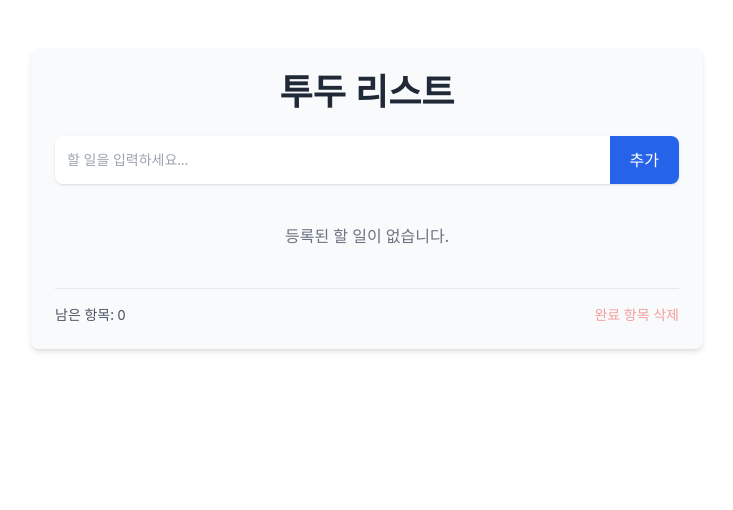
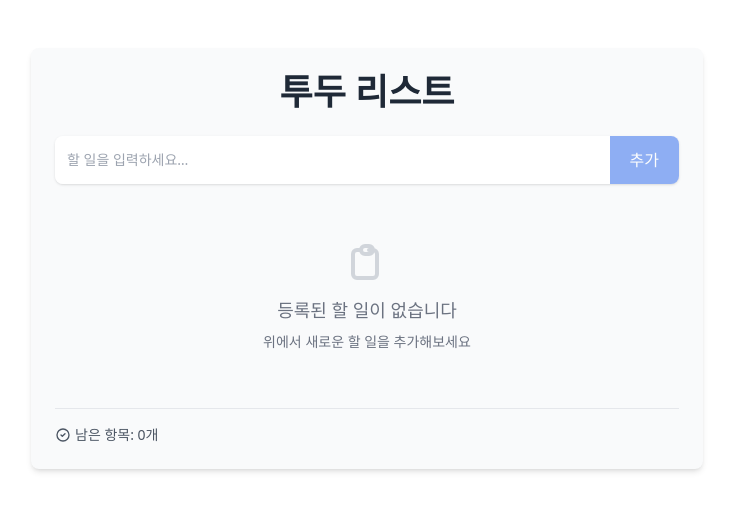
Before and after one commit to chickengir1/todo-app, an Angular app: page / in a window 1280 px wide. Shown: the top 510 px of the page, without its empty margins (273-1006 px from the left). Built offline with nearby package versions, Linux system fonts and the light colour scheme.

Commit message:
Refactor: TodoItemComponent 및 TodoPageComponent의 메서드 및 템플릿 개선, 아이콘 컴포넌트 추가

```diff
--- a/src/app/features/todo/components/todo-item/todo-item.component.ts
+++ b/src/app/features/todo/components/todo-item/todo-item.component.ts
@@ -1,4 +1,4 @@
-import { Component, EventEmitter, Input, Output } from '@angular/core';
+import { Component, input, output } from '@angular/core';
 import { CommonModule } from '@angular/common';
 import type { Todo } from '../../models/todo.model';
 
@@ -9,8 +9,16 @@ import type { Todo } from '../../models/todo.model';
   templateUrl: './todo-item.component.html',
 })
 export class TodoItemComponent {
-  @Input({ required: true }) todo!: Todo;
+  readonly todo = input.required<Todo>();
 
-  @Output() toggle = new EventEmitter<string>();
-  @Output() remove = new EventEmitter<string>();
+  readonly toggle = output<string>();
+  readonly remove = output<string>();
+
+  onToggle(): void {
+    this.toggle.emit(this.todo().id);
+  }
+
+  onRemove(): void {
+    this.remove.emit(this.todo().id);
+  }
 }
--- a/src/app/features/todo/components/todo-page/todo-page.component.html
+++ b/src/app/features/todo/components/todo-page/todo-page.component.html
@@ -8,42 +8,56 @@
       class="flex-1 p-3 border-gray-300 focus:ring-blue-500 focus:border-blue-500 block w-full text-sm border-0 focus:outline-none"
       placeholder="할 일을 입력하세요…"
       [(ngModel)]="title"
-      (keyup.enter)="addTodo()"
+      (keyup.enter)="onEnterKey()"
     />
     <button
-      class="px-5 py-3 bg-blue-600 text-white hover:bg-blue-700 focus:outline-none focus:ring-2 focus:ring-blue-500 focus:ring-offset-2 transition duration-150 ease-in-out"
+      class="px-5 py-3 bg-blue-600 text-white hover:bg-blue-700 focus:outline-none focus:ring-2 focus:ring-blue-500 focus:ring-offset-2 transition duration-150 ease-in-out disabled:opacity-50"
       (click)="addTodo()"
+      [disabled]="!vm().canAddTodo"
     >
       추가
     </button>
   </div>
   <ul class="space-y-3 mb-6">
-    @for (t of todoService.todoList$ | async; track t.id) {
+    @for (todo of vm().todoList; track todo.id) {
     <app-todo-item
-      [todo]="t"
-      (toggle)="toggleTodo($event)"
-      (remove)="removeTodo($event)"
-    ></app-todo-item>
+      [todo]="todo"
+      (toggle)="onToggleTodo($event)"
+      (remove)="onRemoveTodo($event)"
+    />
+    } @empty {
+    <li class="text-center text-gray-500 py-8">
+      <div class="flex flex-col items-center gap-2">
+        <app-clipboard-icon class="w-12 h-12 text-gray-300" />
+        <span class="text-lg font-medium">등록된 할 일이 없습니다</span>
+        <span class="text-sm">위에서 새로운 할 일을 추가해보세요</span>
+      </div>
+    </li>
     }
-    <li
-      *ngIf="(todoService.todoList$ | async)?.length === 0"
-      class="text-center text-gray-500 py-4"
-    >
-      등록된 할 일이 없습니다.
-    </li>
   </ul>
   <div
-    class="flex flex-col sm:flex-row justify-between items-center mt-4 text-sm text-gray-600 border-t border-gray-200 pt-4"
+    class="flex flex-col sm:flex-row justify-between items-center mt-4 text-sm text-gray-600 border-t border-gray-200 pt-4 gap-3"
   >
-    <span>남은 항목: {{ todoService.remainingCount$ | async }}</span>
+    <div class="flex items-center gap-4">
+      <span class="flex items-center gap-1">
+        <app-check-circle-icon class="w-4 h-4" />
+        남은 항목: {{ vm().remainingCount }}개
+      </span>
+      @if (vm().totalCount > 0) {
+      <span class="text-xs bg-gray-200 px-2 py-1 rounded-full">
+        전체 {{ vm().totalCount }}개
+      </span>
+      }
+    </div>
+
+    @if (vm().hasCompletedTodos) {
     <button
-      class="mt-2 sm:mt-0 text-red-500 hover:text-red-700 hover:underline focus:outline-none"
-      (click)="clearCompletedTodos()"
-      [disabled]="!hasCompletedTodos()"
-      [class.opacity-50]="!hasCompletedTodos()"
-      [class.cursor-not-allowed]="!hasCompletedTodos()"
+      class="flex items-center gap-1 text-red-500 hover:text-red-700 hover:underline focus:outline-none transition-colors duration-200"
+      (click)="onClearCompleted()"
     >
+      <app-trash-icon class="w-4 h-4" />
       완료 항목 삭제
     </button>
+    }
   </div>
 </div>
--- a/src/app/features/todo/components/todo-page/todo-page.component.ts
+++ b/src/app/features/todo/components/todo-page/todo-page.component.ts
@@ -1,77 +1,137 @@
-import { Component, signal, computed, inject } from '@angular/core';
+import { Component, signal, computed } from '@angular/core';
 import { CommonModule } from '@angular/common';
 import { FormsModule } from '@angular/forms';
-import { TodoService } from '../../services/todo.service';
 import { TodoItemComponent } from '../todo-item/todo-item.component';
-import { toSignal } from '@angular/core/rxjs-interop';
-import type { Todo } from '../../models/todo.model';
+import { CheckCircleIconComponent } from '../../../../shared/components/icons/check-circle-icon.component';
+import { ClipboardIconComponent } from '../../../../shared/components/icons/clipboard-icon.component';
+import { TrashIconComponent } from '../../../../shared/components/icons/trash-icon.component';
+import type { Todo, TodoPageViewModel } from '../../models/todo.model';
 
-interface CheckTodoArgs {
-  todoList: Todo[];
-  remainingCount: number;
+function getActiveTodos(todos: Todo[]): Todo[] {
+  return todos.filter((todo) => !todo.completed);
 }
 
-interface AddTodoArgs {
-  title: string;
-  todoService: TodoService;
+function getTodoById(todos: Todo[], id: string): Todo | undefined {
+  return todos.find((todo) => todo.id === id);
 }
 
-function checkHasCompletedTodos({ todoList, remainingCount }: CheckTodoArgs) {
-  return todoList.length > 0 && remainingCount !== todoList.length;
+function excludeTodoById(todos: Todo[], id: string): Todo[] {
+  return todos.filter((todo) => todo.id !== id);
 }
 
-function handleAddTodo({ title, todoService }: AddTodoArgs) {
-  const trimmedTitle = title.trim();
+function createTodo(title: string): Todo {
+  return {
+    id: crypto.randomUUID(),
+    title: title.trim(),
+    completed: false,
+    createdAt: new Date(),
+  };
+}
 
-  if (!trimmedTitle) return title;
+function toggleTodo(todo: Todo): Todo {
+  return {
+    ...todo,
+    completed: !todo.completed,
+  };
+}
 
-  todoService.add(trimmedTitle);
-
-  return '';
+function updateTodo(
+  todos: Todo[],
+  id: string,
+  updater: (todo: Todo) => Todo
+): Todo[] {
+  return todos.map((todo) => (todo.id === id ? updater(todo) : todo));
 }
 
 @Component({
   selector: 'app-todo-page',
   standalone: true,
-  imports: [CommonModule, FormsModule, TodoItemComponent],
+  imports: [
+    CommonModule,
+    FormsModule,
+    TodoItemComponent,
+    CheckCircleIconComponent,
+    ClipboardIconComponent,
+    TrashIconComponent,
+  ],
   templateUrl: './todo-page.component.html',
 })
 export class TodoPageComponent {
-  todoService = inject(TodoService);
+  private readonly _todos = signal<Todo[]>([]);
+  readonly title = signal('');
 
-  title = signal('');
+  readonly vm = computed<TodoPageViewModel>(() => {
+    const title = this.title();
+    const todoList = this._todos();
+    const activeTodos = getActiveTodos(todoList);
+    const completedTodos = todoList.filter((todo) => todo.completed);
+    const remainingCount = activeTodos.length;
+    const totalCount = todoList.length;
+    const hasCompletedTodos = completedTodos.length > 0;
+    const isEmpty = todoList.length === 0;
+    const canAddTodo = title.trim().length > 0;
 
-  todoList = toSignal(this.todoService.todoList$, { initialValue: [] });
-
-  remainingCount = toSignal(this.todoService.remainingCount$, {
-    initialValue: 0,
+    return {
+      title,
+      todoList,
+      activeTodos,
+      completedTodos,
+      remainingCount,
+      totalCount,
+      hasCompletedTodos,
+      isEmpty,
+      canAddTodo,
+    };
   });
 
-  hasCompletedTodos = computed(() =>
-    checkHasCompletedTodos({
-      todoList: this.todoList(),
-      remainingCount: this.remainingCount(),
-    })
-  );
+  private readonly actions = {
+    addTodo: (): void => {
+      const title = this.title().trim();
+      if (!title) return;
 
-  addTodo() {
-    this.title.set(
-      handleAddTodo({
-        title: this.title(),
-        todoService: this.todoService,
-      })
-    );
-  }
+      const newTodo = createTodo(title);
+      this._todos.update((todos) => [...todos, newTodo]);
+      this.title.set('');
+    },
 
-  toggleTodo(id: string) {
-    this.todoService.toggle(id);
-  }
+    toggleTodo: (id: string): void => {
+      const currentTodos = this._todos();
+      const todo = getTodoById(currentTodos, id);
 
-  removeTodo(id: string) {
-    this.todoService.remove(id);
-  }
+      if (!todo) return;
 
-  clearCompletedTodos() {
-    this.todoService.clearCompleted();
-  }
+      this._todos.set(updateTodo(currentTodos, id, toggleTodo));
+    },
+
+    removeTodo: (id: string): void => {
+      this._todos.update((todos) => excludeTodoById(todos, id));
+    },
+
+    clearCompleted: (): void => {
+      this._todos.update((todos) => getActiveTodos(todos));
+    },
+
+    clearAll: (): void => {
+      this._todos.set([]);
+    },
+
+    updateTodo: (
+      id: string,
+      updates: Partial<Omit<Todo, 'id' | 'createdAt'>>
+    ): void => {
+      this._todos.update((todos) =>
+        todos.map((todo) => (todo.id === id ? { ...todo, ...updates } : todo))
+      );
+    },
+
+    onEnterKey: (): void => {
+      this.actions.addTodo();
+    },
+  };
+
+  readonly addTodo = this.actions.addTodo;
+  readonly onToggleTodo = this.actions.toggleTodo;
+  readonly onRemoveTodo = this.actions.removeTodo;
+  readonly onClearCompleted = this.actions.clearCompleted;
+  readonly onEnterKey = this.actions.onEnterKey;
 }
--- a/src/app/features/todo/services/todo.service.ts
+++ /dev/null
@@ -1,73 +0,0 @@
-import { Injectable } from '@angular/core';
-import type { Observable } from 'rxjs';
-import { BehaviorSubject } from 'rxjs';
-import { map } from 'rxjs/operators';
-import type { Todo } from '../models/todo.model';
-
-function getActiveTodos(todos: Todo[]) {
-  return todos.filter((todo) => !todo.completed);
-}
-
-function getTodoById(todos: Todo[], id: string) {
-  return todos.find((todo) => todo.id === id);
-}
-
-function excludeTodoById(todos: Todo[], id: string) {
-  return todos.filter((todo) => todo.id !== id);
-}
-
-function createTodo(title: string) {
-  return {
-    id: crypto.randomUUID(),
-    title: title.trim(),
-    completed: false,
-    createdAt: new Date(),
-  };
-}
-
-function toggleTodo(todo: Todo) {
-  return {
-    ...todo,
-    completed: !todo.completed,
-  };
-}
-
-function updateTodo(todos: Todo[], id: string, updater: (todo: Todo) => Todo) {
-  return todos.map((todo) => (todo.id === id ? updater(todo) : todo));
-}
-
-@Injectable({ providedIn: 'root' })
-export class TodoService {
-  private readonly todos$ = new BehaviorSubject<Todo[]>([]);
-
-  readonly todoList$: Observable<Todo[]> = this.todos$.asObservable();
-  readonly remainingCount$: Observable<number> = this.todoList$.pipe(
-    map((todos) => getActiveTodos(todos).length)
-  );
-
-  getTodos() {
-    return this.todos$.value;
-  }
-
-  add(title: string) {
-    const newTodo = createTodo(title);
-    this.todos$.next([...this.todos$.value, newTodo]);
-  }
-
-  toggle(id: string) {
-    const currentTodos = this.todos$.value;
-    const todo = getTodoById(currentTodos, id);
-
-    if (!todo) return;
-
-    this.todos$.next(updateTodo(currentTodos, id, toggleTodo));
-  }
-
-  remove(id: string) {
-    this.todos$.next(excludeTodoById(this.todos$.value, id));
-  }
-
-  clearCompleted() {
-    this.todos$.next(getActiveTodos(this.todos$.value));
-  }
-}
--- /dev/null
+++ b/src/app/shared/components/icons/check-circle-icon.component.ts
@@ -0,0 +1,26 @@
+import { Component, input } from '@angular/core';
+
+@Component({
+  selector: 'app-check-circle-icon',
+  standalone: true,
+  template: `
+    <svg
+      [class]="class()"
+      fill="none"
+      stroke="currentColor"
+      viewBox="0 0 24 24"
+      xmlns="http://www.w3.org/2000/svg"
+    >
+      <path
+        stroke-linecap="round"
+        stroke-linejoin="round"
+        [attr.stroke-width]="strokeWidth()"
+        d="M9 12l2 2 4-4m6 2a9 9 0 11-18 0 9 9 0 0118 0z"
+      />
+    </svg>
+  `,
+})
+export class CheckCircleIconComponent {
+  readonly class = input<string>('w-4 h-4');
+  readonly strokeWidth = input<number>(2);
+}
--- /dev/null
+++ b/src/app/shared/components/icons/index.ts
@@ -0,0 +1,3 @@
+export * from './check-circle-icon.component';
+export * from './clipboard-icon.component';
+export * from './trash-icon.component';
--- /dev/null
+++ b/src/app/shared/index.ts
@@ -0,0 +1 @@
+export * from './components/icons';
```
Also changed, not shown: src/app/features/todo/components/todo-item/todo-item.component.html (+9 -9 lines), src/app/features/todo/models/todo.model.ts (+12 -0 lines), src/app/shared/components/icons/clipboard-icon.component.ts (added, +26 -0 lines), src/app/shared/components/icons/trash-icon.component.ts (added, +26 -0 lines).
